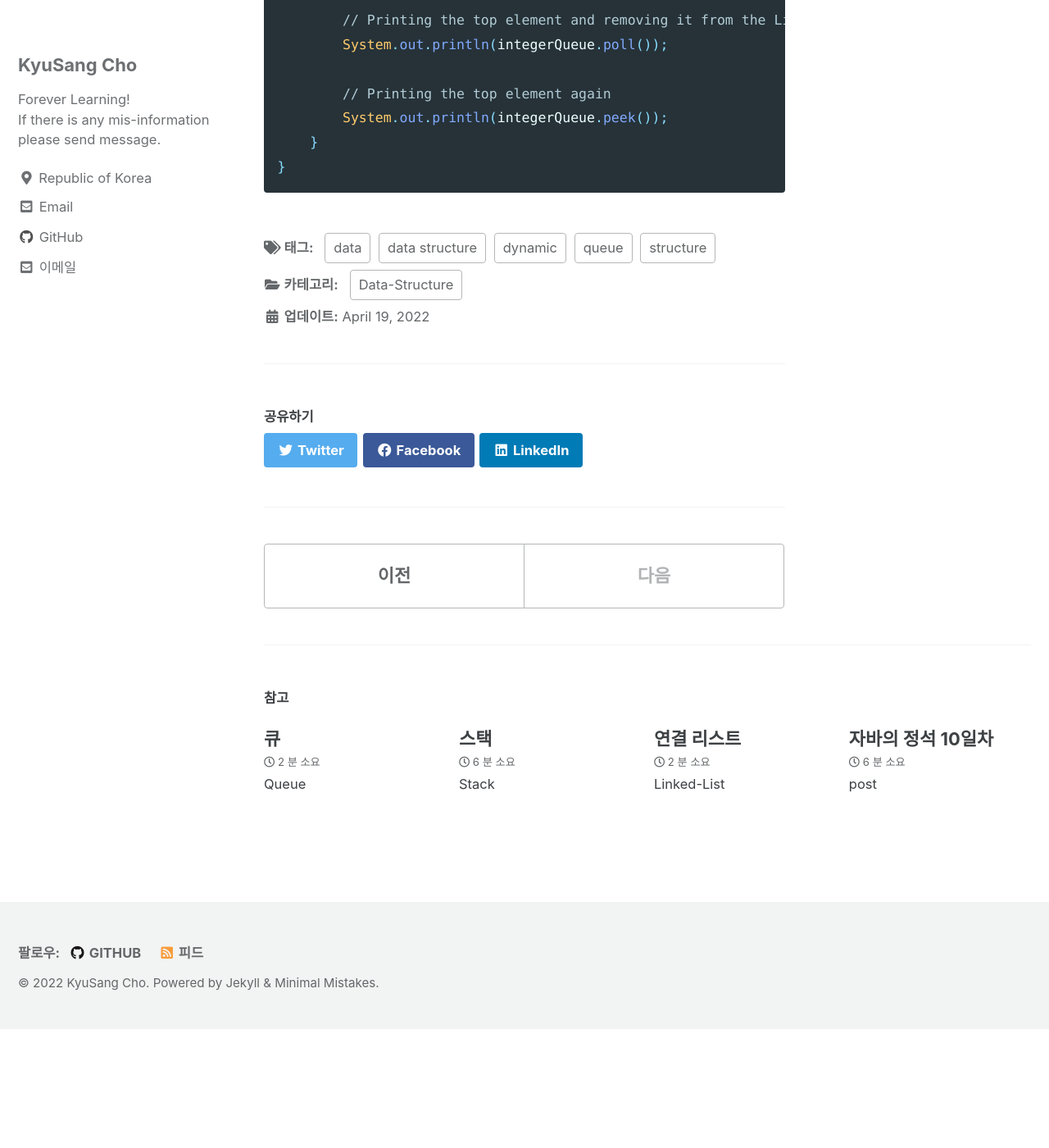
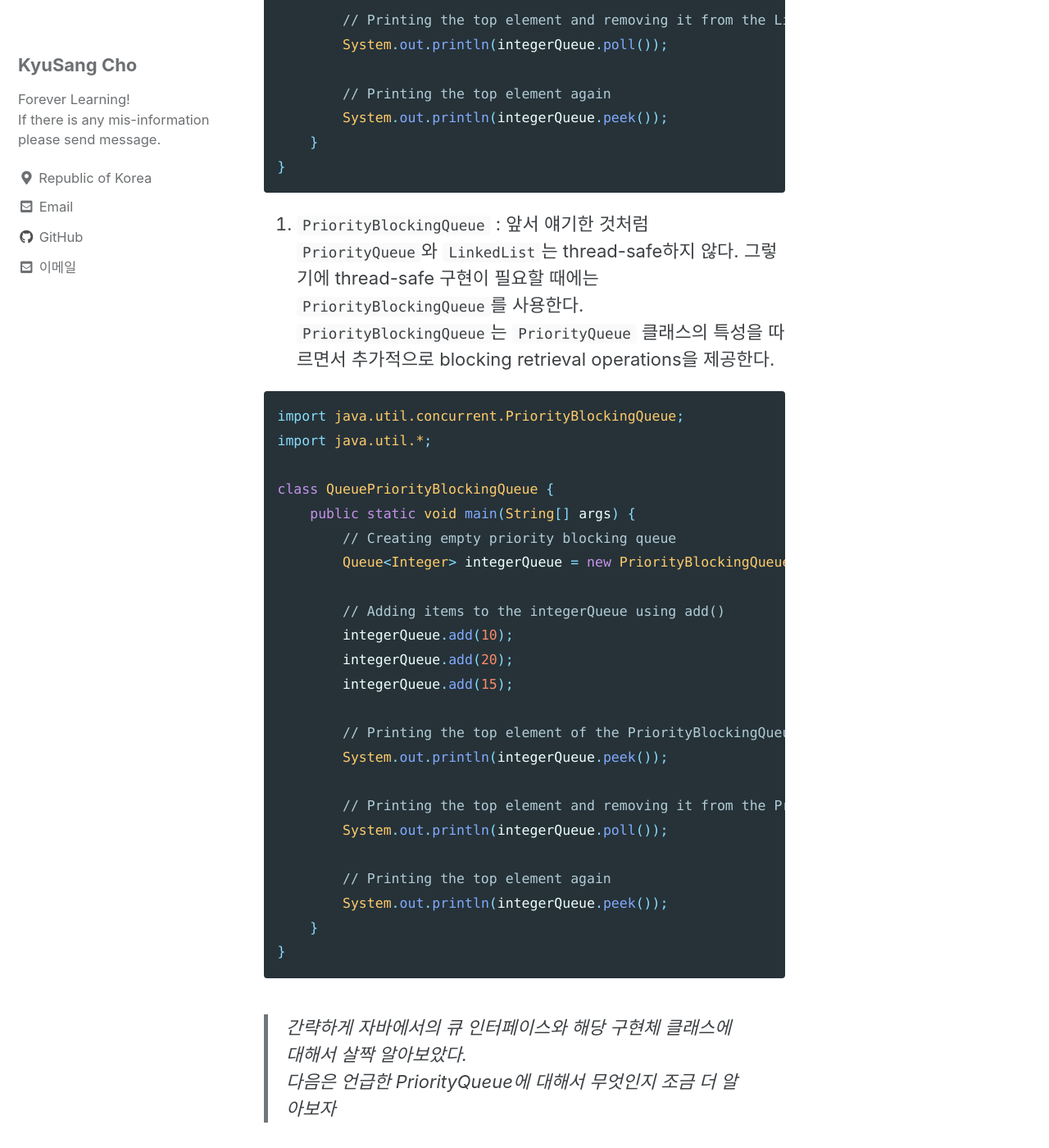
Before and after one commit to DevKS-Yet/DevKs-Yet.github.io, a Jekyll site: the page built from _posts/2022-04-19-76(data-structure5-1).md, in a window 1280 px wide and 1400 px high, scrolled down 7017 px. Shown: the whole window at 82% size. Built offline with Jekyll 4.4.1, drawn with Linux system fonts in a browser that asks for light colours; cached includes are drawn as plain includes; before the commit the page ends 8272 px from its top, so only the background shows below that; some of the changed text lies outside the part shown.

Commit message:
20220420

````diff
--- a/_posts/2022-04-19-76(data-structure5-1).md
+++ b/_posts/2022-04-19-76(data-structure5-1).md
@@ -208,3 +208,39 @@ class QueueLinkedList {
     }
 }
 ```
+
+3. `PriorityBlockingQueue` : 앞서 얘기한 것처럼 `PriorityQueue`와 `LinkedList`는 thread-safe하지 않다. 그렇기에 thread-safe 구현이 필요할 때에는 `PriorityBlockingQueue`를 사용한다. `PriorityBlockingQueue`는 `PriorityQueue` 클래스의 특성을 따르면서 추가적으로 blocking retrieval operations을 제공한다.
+
+```java
+import java.util.concurrent.PriorityBlockingQueue;
+import java.util.*;
+
+class QueuePriorityBlockingQueue {
+    public static void main(String[] args) {
+        // Creating empty priority blocking queue
+        Queue<Integer> integerQueue = new PriorityBlockingQueue<>();
+
+        // Adding items to the integerQueue using add()
+        integerQueue.add(10);
+        integerQueue.add(20);
+        integerQueue.add(15);
+
+        // Printing the top element of the PriorityBlockingQueue
+        System.out.println(integerQueue.peek());
+
+        // Printing the top element and removing it from the PriorityBlockingQueue
+        System.out.println(integerQueue.poll());
+
+        // Printing the top element again
+        System.out.println(integerQueue.peek());
+    }
+}
+```
+
+> 간략하게 자바에서의 큐 인터페이스와 해당 구현체 클래스에 대해서 살짝 알아보았다.
+> 다음은 언급한 PriorityQueue에 대해서 무엇인지 조금 더 알아보자
+
+
+### References
+
+- [https://www.geeksforgeeks.org/queue-interface-java/?ref=lbp](https://www.geeksforgeeks.org/queue-interface-java/?ref=lbp)
````
